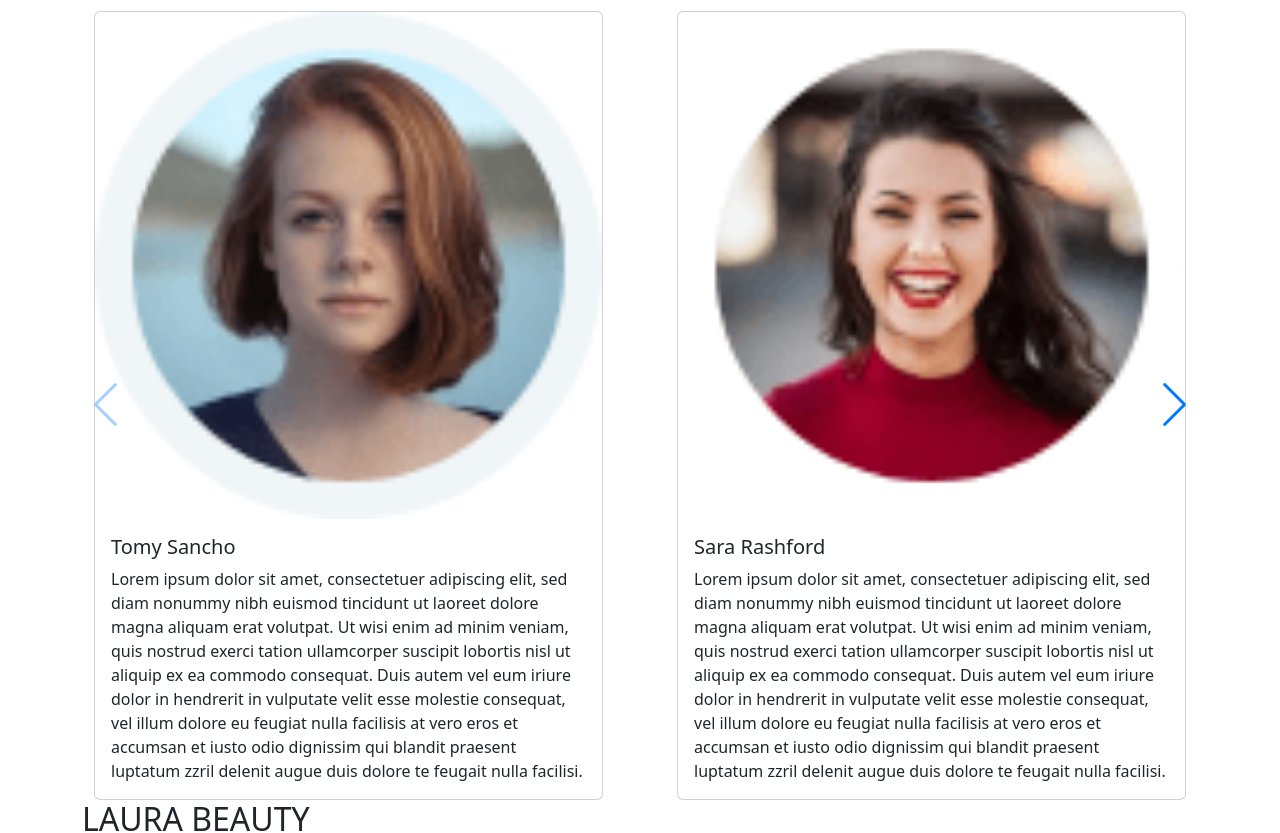
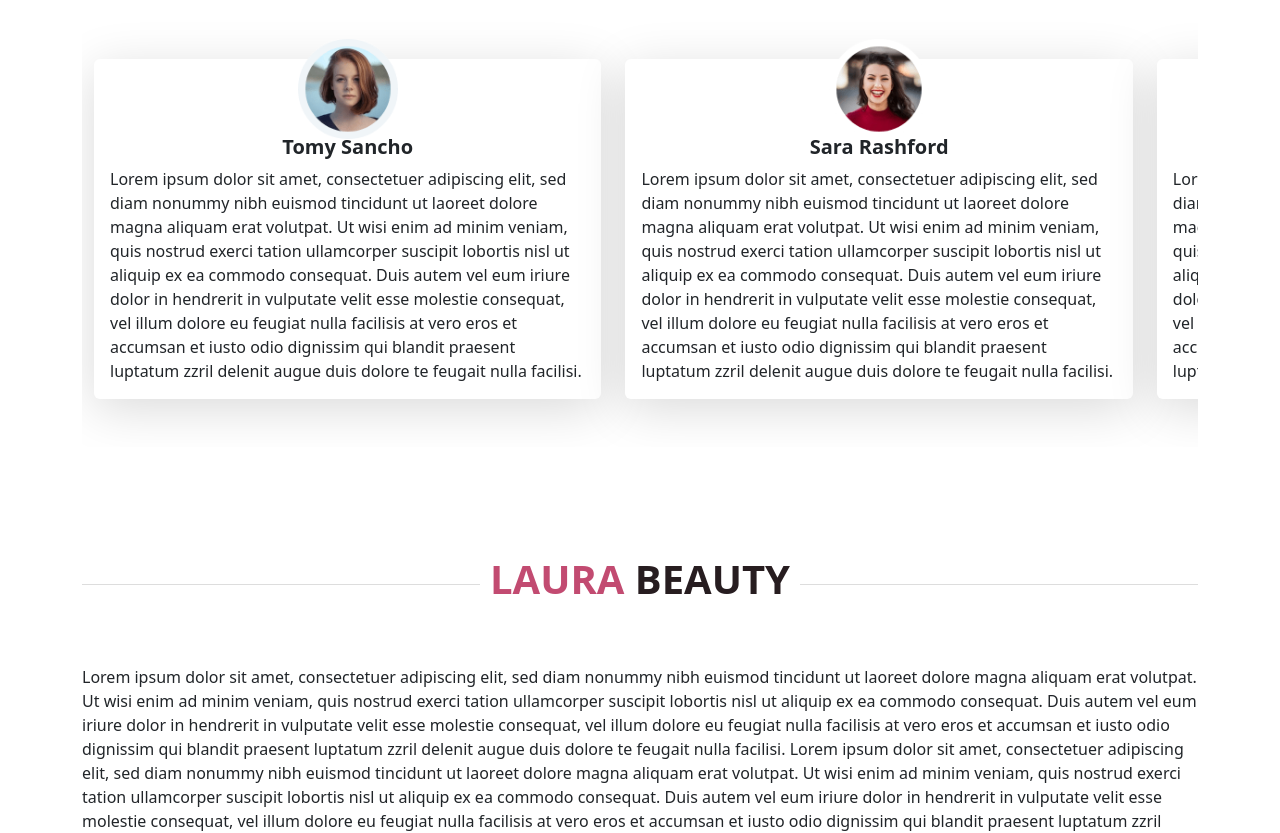
Before and after one commit to mohammadmajidd/laura-beauty, a React (Create React App) app: page / in a window 1280 px wide. Shown: the part 2780-3613 px from the top of the page. Built offline with nearby package versions, Linux system fonts and the light colour scheme.

Commit message:
styled laura and comment  section

```diff
--- a/src/UI/LauraBeautyPage/LauraBeautyPage.js
+++ b/src/UI/LauraBeautyPage/LauraBeautyPage.js
@@ -1,24 +1,12 @@
 import React from 'react';
 import {Container} from "react-bootstrap";
+import LauraBeauty from "../../components/LauraBeauty/LauraBeauty";
 
 const LauraBeautyPage = () => {
     return (
-        <Container>
-            <h2>LAURA BEAUTY</h2>
-            <p>
-                Lorem ipsum dolor sit amet, consectetuer adipiscing elit, sed diam nonummy nibh euismod tincidunt ut
-                laoreet dolore magna aliquam erat volutpat. Ut wisi enim ad minim veniam, quis nostrud exerci tation
-                ullamcorper suscipit lobortis nisl ut aliquip ex ea commodo consequat. Duis autem vel eum iriure dolor
-                in hendrerit in vulputate velit esse molestie consequat, vel illum dolore eu feugiat nulla facilisis at
-                vero eros et accumsan et iusto odio dignissim qui blandit praesent luptatum zzril delenit augue duis
-                dolore te feugait nulla facilisi. Lorem ipsum dolor sit amet, consectetuer adipiscing elit, sed diam
-                nonummy nibh euismod tincidunt ut laoreet dolore magna aliquam erat volutpat. Ut wisi enim ad minim
-                veniam, quis nostrud exerci tation ullamcorper suscipit lobortis nisl ut aliquip ex ea commodo
-                consequat. Duis autem vel eum iriure dolor in hendrerit in vulputate velit esse molestie consequat, vel
-                illum dolore eu feugiat nulla facilisis at vero eros et accumsan et iusto odio dignissim qui blandit
-                praesent luptatum zzril delenit augue duis dolore te feugait nulla facilisi.
-            </p>
-        </Container>
+       <>
+           <LauraBeauty/>
+       </>
     );
 };
 
--- a/src/components/Comments/CommentCard.js
+++ b/src/components/Comments/CommentCard.js
@@ -1,14 +1,16 @@
 import React from 'react';
 import {Card, Container} from "react-bootstrap";
-
+import './CommentCard.scss'
 const CommentCard = ({comment}) => {
     return (
-        <Container>
-            <Card className={'w-100'}>
-                <Card.Img variant="top" src={comment.image}/>
-                <Card.Body>
-                    <Card.Title>{comment.name} </Card.Title>
-                    <Card.Text>
+        <Container  className={'commentSection mt-5 mb-5'}>
+            <Card className={'w-100 h-100 border-0 commentSection__card'}>
+                <div className={'commentSection__imageContainer'}>
+                    <Card.Img variant="top" src={comment.image}/>
+                </div>
+                <Card.Body as={'div'}>
+                    <Card.Title as={"h5"}>{comment.name} </Card.Title>
+                    <Card.Text as={'p'}>
                         {comment.comment}
                     </Card.Text>
                 </Card.Body>
--- /dev/null
+++ b/src/components/Comments/CommentCard.scss
@@ -0,0 +1,21 @@
+.commentSection {
+
+  h5{
+    text-align: center;
+    font-weight: bold;
+  }
+
+  &__card{
+  background-color: #fff!important;
+    border-radius: 90px;
+    box-shadow: 0 10px 50px 0 rgba(0, 0, 0, 0.15);
+  }
+  &__imageContainer {
+    width: 100px;
+    margin: -20px auto;
+
+    img {
+      width: 100%;
+    }
+  }
+}
--- a/src/components/Comments/Comments.js
+++ b/src/components/Comments/Comments.js
@@ -17,9 +17,7 @@ const Comments = () => {
         <Container>
             <Swiper
                 modules={[Navigation, Pagination, Scrollbar, A11y]}
-                spaceBetween={50}
-                slidesPerView={2}
-                navigation
+                slidesPerView={2.1}
             >
                 {myComments.map(comment=><SwiperSlide><CommentCard comment={comment}/></SwiperSlide>)}
             </Swiper>
--- /dev/null
+++ b/src/components/LauraBeauty/LauraBeauty.js
@@ -0,0 +1,25 @@
+import React from 'react';
+import {Container} from "react-bootstrap";
+import './LauraBeauty.scss'
+const LauraBeauty = () => {
+    return (
+        <Container className={'lauraSection'}>
+            <h2 className="text-center text-uppercase lauraSection__title"><span><label>laura</label> beauty</span></h2>
+            <p>
+                Lorem ipsum dolor sit amet, consectetuer adipiscing elit, sed diam nonummy nibh euismod tincidunt ut
+                laoreet dolore magna aliquam erat volutpat. Ut wisi enim ad minim veniam, quis nostrud exerci tation
+                ullamcorper suscipit lobortis nisl ut aliquip ex ea commodo consequat. Duis autem vel eum iriure dolor
+                in hendrerit in vulputate velit esse molestie consequat, vel illum dolore eu feugiat nulla facilisis at
+                vero eros et accumsan et iusto odio dignissim qui blandit praesent luptatum zzril delenit augue duis
+                dolore te feugait nulla facilisi. Lorem ipsum dolor sit amet, consectetuer adipiscing elit, sed diam
+                nonummy nibh euismod tincidunt ut laoreet dolore magna aliquam erat volutpat. Ut wisi enim ad minim
+                veniam, quis nostrud exerci tation ullamcorper suscipit lobortis nisl ut aliquip ex ea commodo
+                consequat. Duis autem vel eum iriure dolor in hendrerit in vulputate velit esse molestie consequat, vel
+                illum dolore eu feugiat nulla facilisis at vero eros et accumsan et iusto odio dignissim qui blandit
+                praesent luptatum zzril delenit augue duis dolore te feugait nulla facilisi.
+            </p>
+        </Container>
+    );
+};
+
+export default LauraBeauty;
--- /dev/null
+++ b/src/components/LauraBeauty/LauraBeauty.scss
@@ -0,0 +1,26 @@
+.lauraSection {
+  h2 {
+    font-weight: bold;
+    font-size: 30px;
+    text-align: center;
+  }
+  &__title {
+    border-bottom: 0.5px solid #ddd;
+    line-height: 0.1em;
+    margin-bottom: 5rem;
+    margin-top: 130px;
+
+    span {
+      color: #271d20;
+      font-weight: bold;
+      font-size: 2.5rem;
+      padding: 0 10px;
+      background-color: white;
+
+      label {
+        color: #c24b71;
+      }
+    }
+  }
+
+}
--- a/src/custom.scss
+++ b/src/custom.scss
@@ -4,4 +4,8 @@ $primary: $pink;
 $nav-pills-border-radius: 30px;
 $component-active-bg: $pink;
 $theme-colors: ( primary: $primary);
+*{
+  padding: 0;
+  margin: 0;
+}
 @import "../node_modules/bootstrap/scss/bootstrap";
```
